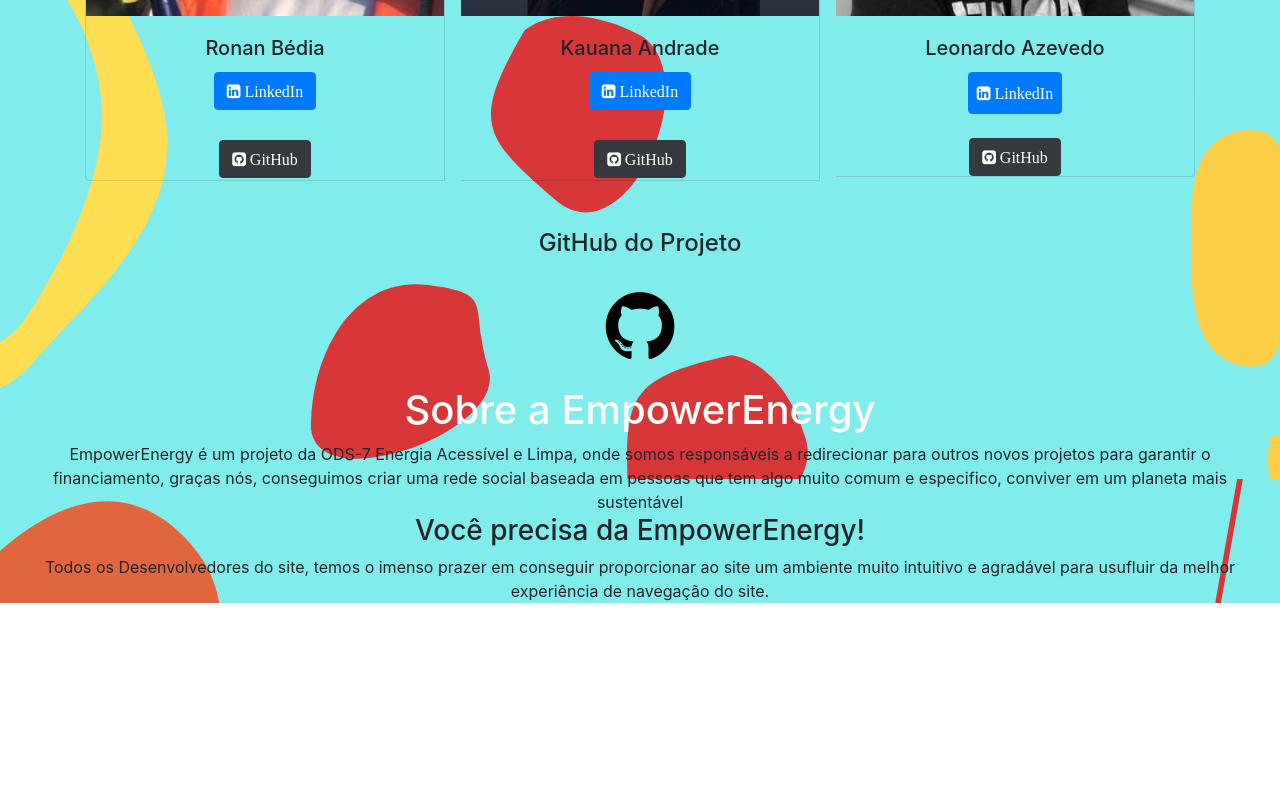
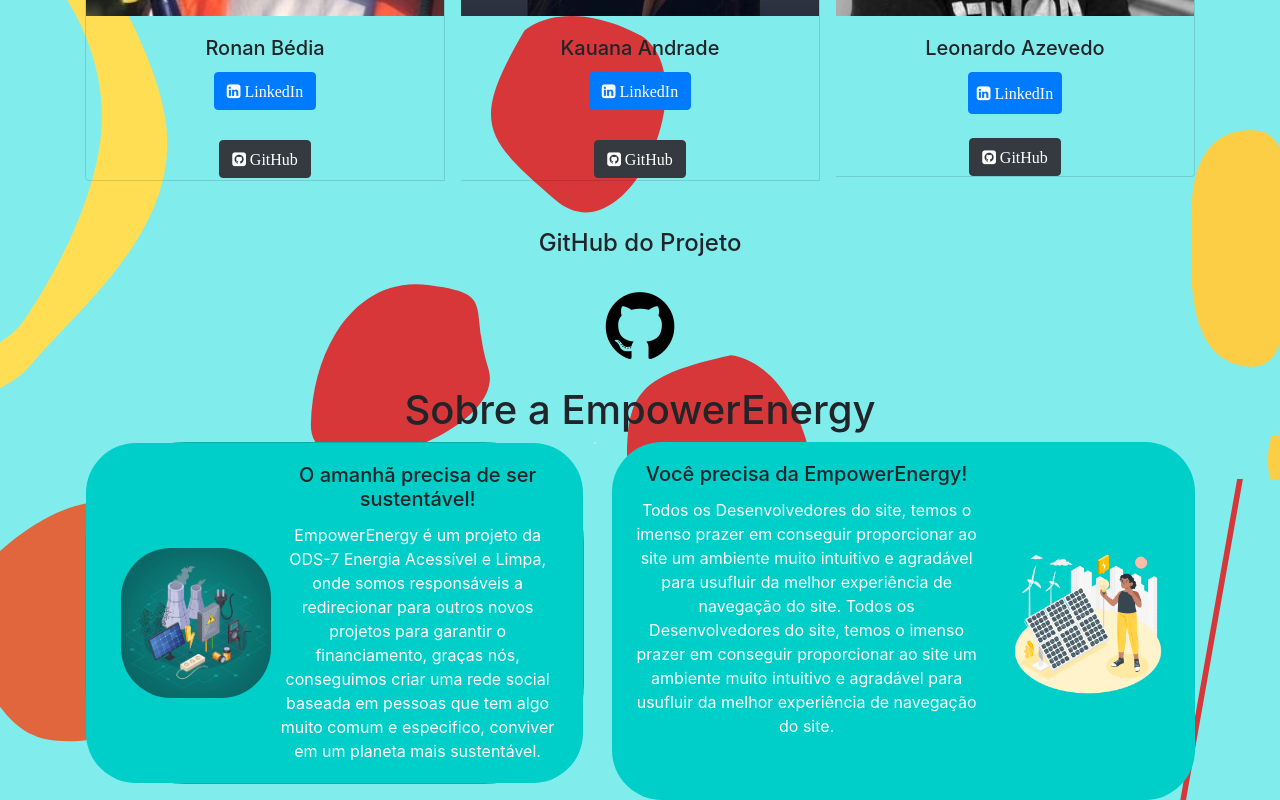
Before and after one commit to Projeto-Integrador-EmpowerEnergy/Empower_Energy_Front, an Angular app: page /sobrenos in a window 1280 px wide. Shown: the part 1685-2485 px from the top of the page. Before the commit the page ends 2288 px from the top, so only its background shows below. Built offline with nearby package versions, Linux system fonts and the light colour scheme.

Commit message:
@therealkaslow [finalizado a pagina sobre nós]

```diff
--- a/src/app/app.component.html
+++ b/src/app/app.component.html
@@ -1,12 +1,13 @@
-<app-menu-lat-esq *ngIf='auth.logado()'></app-menu-lat-esq>
+<!-- <app-menu-lat-esq *ngIf='auth.logado()'></app-menu-lat-esq> -->
 
+<app-sobre-nos></app-sobre-nos>
 
 <!-- <app-landing></app-landing> -->
 
 <!-- <app-entrar></app-entrar>  -->
 
-<router-outlet></router-outlet>
+<!-- <router-outlet></router-outlet> -->
 
 <!-- <app-entrar></app-entrar> -->
 
- <app-perfil *ngIf='auth.logado()'></app-perfil>
+<!--  <app-perfil *ngIf='auth.logado()'></app-perfil> -->
--- a/src/app/sobre-nos/sobre-nos.component.html
+++ b/src/app/sobre-nos/sobre-nos.component.html
@@ -1,27 +1,57 @@
 <!-- carrousel -->
 <div class="carrosel-borda bg-transparent">
-  <div id="carouselExampleIndicators" class="carousel slide" data-ride="carousel">
+  <div
+    id="carouselExampleIndicators"
+    class="carousel slide"
+    data-ride="carousel"
+  >
     <ol class="carousel-indicators">
-      <li data-target="#carouselExampleIndicators" data-slide-to="0" class="active"></li>
+      <li
+        data-target="#carouselExampleIndicators"
+        data-slide-to="0"
+        class="active"
+      ></li>
       <li data-target="#carouselExampleIndicators" data-slide-to="1"></li>
       <li data-target="#carouselExampleIndicators" data-slide-to="2"></li>
     </ol>
     <div class="carousel-inner">
       <div class="carousel-item active">
-        <img src="../../assets/img/carrosel imagem 1.png" class="d-block w-100 altura-img" alt="...">
+        <img
+          src="../../assets/img/carrosel imagem 1.png"
+          class="d-block w-100 altura-img"
+          alt="..."
+        />
       </div>
       <div class="carousel-item">
-        <img src="../../assets/img/carrousel-img-3.png" class="d-block w-100 altura-img" alt="...">
+        <img
+          src="../../assets/img/carrousel-img-3.png"
+          class="d-block w-100 altura-img"
+          alt="..."
+        />
       </div>
       <div class="carousel-item">
-        <img src="../../assets/img/carrosel-img-2.png" class="d-block w-100 altura-img" alt="...">
+        <img
+          src="../../assets/img/carrosel-img-2.png"
+          class="d-block w-100 altura-img"
+          alt="..."
+        />
       </div>
     </div>
-    <button class="carousel-control-prev bg-transparent" type="button" data-target="#carouselExampleIndicators" data-slide="prev">
+    <button
+      class="carousel-control-prev bg-transparent"
+      type="button"
+      data-target="#carouselExampleIndicators"
+      data-slide="prev"
+    >
       <span class="carousel-control-prev-icon" aria-hidden="true"></span>
       <span class="sr-only">Previous</span>
     </button>
-    <button class="carousel-control-next bg-transparent" type="button" data-target="#carouselExampleIndicators" data-slide="next">
+    <button
+      class="carousel-control-next bg-transparent"
+      type="button"
+      data-target="#carouselExampleIndicators"
+      data-slide="next"
+    >
       <span class="carousel-control-next-icon" aria-hidden="true"></span>
       <span class="sr-only">Next</span>
     </button>
@@ -43,7 +73,6 @@
         <div class="card-body bg-transparent p-0 mt-6">
           <h5 class="card-title mt-2">Lucas Reis</h5>
           <a
-
             class="btn btn-primary card-link fa fa-linkedin-square fa-2x"
             href="https://www.linkedin.com/in/lucasreis727/"
             target="_blank"
@@ -62,7 +91,6 @@
             GitHub
           </a>
         </div>
-
       </div>
       <!-- Lucas Reis -->
 
@@ -76,7 +104,6 @@
         <div class="card-body bg-transparent p-0 mt-6">
           <h5 class="card-title mt-2">Caique Bezerra</h5>
           <a
-
             class="btn btn-primary card-link fa fa-linkedin-square fa-2x"
             href="https://www.linkedin.com/in/caiquebezerra/"
             target="_blank"
@@ -85,7 +112,6 @@
           </a>
           <h3></h3>
         </div>
-
 
         <div class="card-body bg-transparent p-0">
           <a
@@ -96,10 +122,7 @@
             GitHub
           </a>
         </div>
-
       </div>
-
-
 
       <div class="card bg-transparent">
         <img
@@ -110,7 +133,6 @@
         <div class="card-body p-2">
           <h5 class="card-title p-0">Evelyn Arruda</h5>
           <a
-
             class="btn btn-primary card-link fa fa-linkedin-square fa-2x"
             href="https://www.linkedin.com/in/evelyn-arruda-silva-846306196/"
             target="_blank"
@@ -119,7 +141,6 @@
           </a>
           <h3></h3>
         </div>
-
 
         <div class="card-body bg-transparent p-0">
           <a
@@ -142,10 +163,9 @@
           class="card-img-top"
           alt="Lucas Reis"
         />
-        <div class="card-body ">
+        <div class="card-body">
           <h5 class="card-title">Ronan Bédia</h5>
           <a
-
             class="btn btn-primary card-link fa fa-linkedin-square fa-2x"
             href="https://www.linkedin.com/in/ronan-bedia-74a444180/"
             target="_blank"
@@ -155,7 +175,6 @@
           <h3></h3>
         </div>
 
-
         <div class="card-body bg-transparent p-0">
           <a
             class="btn btn-dark card-link fa fa-github-square fa-2x"
@@ -164,7 +183,6 @@
           >
             GitHub
           </a>
-
         </div>
       </div>
 
@@ -177,7 +195,6 @@
         <div class="card-body bg-transparent">
           <h5 class="card-title">Kauana Andrade</h5>
           <a
-
             class="btn btn-primary card-link fa fa-linkedin-square fa-2x"
             href="https://www.linkedin.com/in/kauana-andrade/"
             target="_blank"
@@ -187,7 +204,6 @@
           <h3></h3>
         </div>
 
-
         <div class="card-body bg-transparent p-0">
           <a
             class="btn btn-dark card-link fa fa-github-square fa-2x"
@@ -196,7 +212,6 @@
           >
             GitHub
           </a>
-
         </div>
       </div>
       <!-- Ronan Bédia -->
@@ -210,7 +225,6 @@
         <div class="card-body bg-transparent p-3">
           <h5 class="card-title mt-1">Leonardo Azevedo</h5>
           <a
-
             class="btn btn-primary card-link fa fa-linkedin-square fa-2x p-2"
             href="https://www.linkedin.com/in/leonardo-azevedo-991ab513a/"
             target="_blank"
@@ -220,7 +234,6 @@
           <h3></h3>
         </div>
 
-
         <div class="card-body bg-transparent p-0">
           <a
             class="btn btn-dark card-link fa fa-github-square fa-2x"
@@ -229,7 +242,6 @@
           >
             GitHub
           </a>
-
         </div>
       </div>
     </div>
@@ -244,37 +256,126 @@
       >
         <i
           class="fa fa-github bg-transparent img-centralizada ml-200"
-          style="color: black;"
+          style="color: black"
         ></i
       ></a>
     </div>
 
-    <div id="about-main bg-transparent">
-      <div class="jumbotron mb-0 p-0 bg-transparent">
+    <div id="about-main">
       <div class="jumbotron-inner bg-transparent">
         <div class="top-box bg-transparent">
           <div class="content-box div-sobre bg-transparent">
-              <h1 class="text-center text-justify mt-10-px sobre-nos-color text-white">
+            <h1
+              class="
+                text-center text-justify
+                mt-10-px
+                sobre-nos-color
+
+              "
+            >
               Sobre a EmpowerEnergy
             </h1>
-              <p class="text-center text-justify sobre-nos-color mb-0 fs-6">
-                EmpowerEnergy é um projeto da ODS-7 Energia Acessível e Limpa,
-                onde somos responsáveis a redirecionar para outros novos
-                projetos para garantir o financiamento, graças nós, conseguimos
-                criar uma rede social baseada em pessoas que tem algo muito
-                comum e especifico, conviver em um planeta mais sustentável
-              </p>
-              <h3 class="text-center">Você precisa da EmpowerEnergy!</h3>
-              <p class="mb-0">
-                Todos os Desenvolvedores do site, temos o imenso prazer em
-                conseguir proporcionar ao site um ambiente muito intuitivo e
-                agradável para usufluir da melhor experiência de navegação do
-                site.
+
+            <!-- Card de exibição -->
+
+            <div class="container">
+              <div class="d-flex">
+                <div
+                  class="card mb-3"
+                  style="
+                    max-width: 540px;
+                    height: 100%;
+                    background-color: #00cec9;
+                    border-radius: 100px;
+                    margin-bottom: 10px;
+                    margin-right: 10px;
+                  "
+                >
+                  <div
+                    class="row no-gutters"
+                    style="background-color: #00cec9; border-radius: 50px"
+                  >
+                    <div class="col-md-4">
+                      <div class="container">
+                        <img
+                          style="
+                            border-radius: 50px;
+                            height: 150px;
+                            margin-top: 105px;
+                            margin-left: 20px;
+                          "
+                          src="\assets\img\cidade escura.jpg"
+                          alt="..."
+                        />
+                      </div>
+                    </div>
+                    <div class="col-md-8">
+                      <div class="card-body">
+                        <h5 class="card-title">
+                          O amanhã precisa de ser sustentável!
+                        </h5>
+                        <p class="card-text text-white">
+                          EmpowerEnergy é um projeto da ODS-7 Energia Acessível
+                          e Limpa, onde somos responsáveis a redirecionar para
+                          outros novos projetos para garantir o financiamento,
+                          graças nós, conseguimos criar uma rede social baseada
+                          em pessoas que tem algo muito comum e especifico,
+                          conviver em um planeta mais sustentável.
                         </p>
                       </div>
                     </div>
                   </div>
                 </div>
+
+
+                <div
+                  class="card mb-3"
+                  style="max-width: 540px; height: 100%; border-radius: 100px"
+                ></div>
+                <div
+                  class="row no-gutters ml-3"
+                  style="background-color: #00cec9; border-radius: 50px"
+                >
+                <div class="col-md-8 d-flex">
+                  <div class="card-body ml-10">
+                    <h5 class="card-title">
+                      Você precisa da EmpowerEnergy!
+                    </h5>
+                    <p class="card-text text-white mt-200">
+                      Todos os Desenvolvedores do site, temos o imenso
+                      prazer em conseguir proporcionar ao site um ambiente
+                      muito intuitivo e agradável para usufluir da melhor
+                      experiência de navegação do site.
+
+                      Todos os Desenvolvedores do site, temos o imenso
+                      prazer em conseguir proporcionar ao site um ambiente
+                      muito intuitivo e agradável para usufluir da melhor
+                      experiência de navegação do site.
+                    </p>
+                  </div>
+
+                </div>
+                  <div class="col-md-4">
+
+                    <img
+                      style="
+                        border-radius: 50px;
+                        height: 150px;
+                        margin-top: 105px;
+                        margin-right: 14px;
+                        margin-left: -5px;
+                      "
+                      src="assets\img\desenho menu esquerdo.png"
+                      alt="..."
+                    />
                   </div>
                 </div>
               </div>
+            </div>
+          </div>
+          <!-- Card de exibição -->
+        </div>
+      </div>
+    </div>
+  </div>
+</div>
```
Lines whose indentation alone changed are shown as unchanged.
